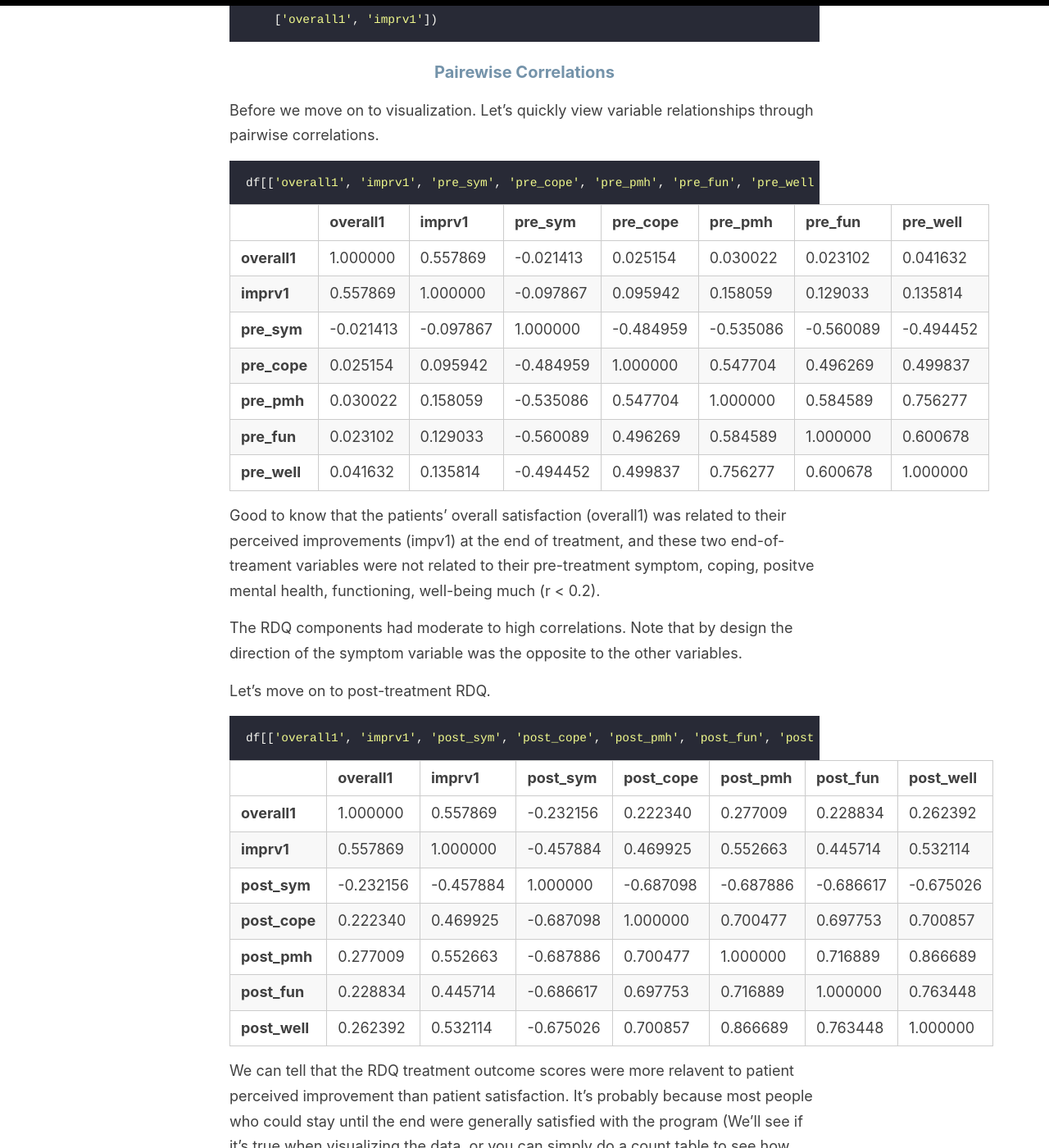
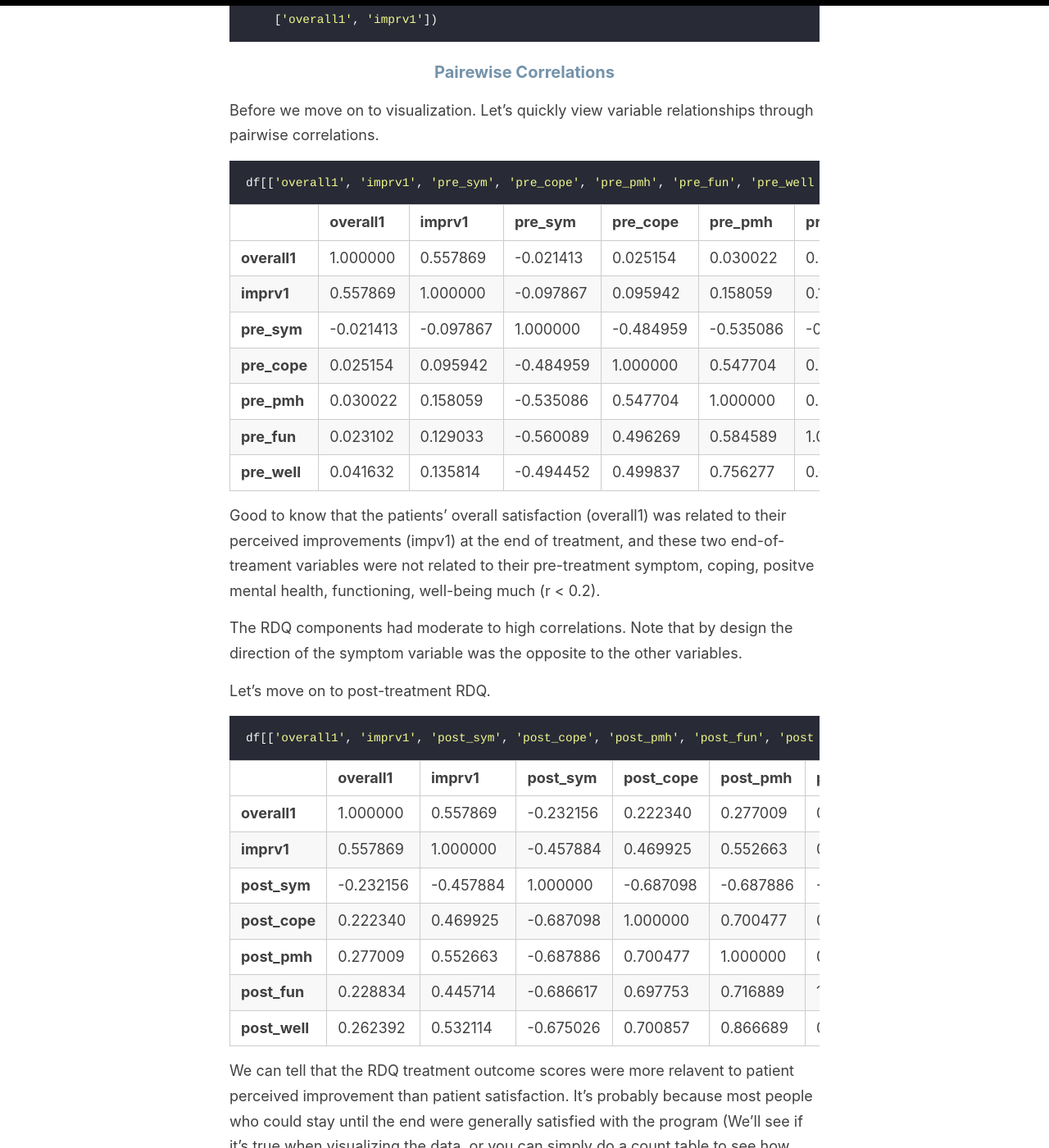
Before and after one commit to sin-ying-lin/sin-ying-lin.github.io, a Jekyll site: the page built from _posts/2022-08-02-PatientPerspectives.md, in a window 1280 px wide and 1400 px high, scrolled down 5767 px. Shown: the whole window at 82% size. Built offline with Jekyll 4.4.1, drawn with Linux system fonts in a browser that asks for light colours; some of the changed text lies outside the part shown.

Commit message:
Update style.css

```diff
--- a/assets/style.css
+++ b/assets/style.css
@@ -502,6 +502,7 @@
   letter-spacing: 2px;
 }
 
+
 .post_date {
   text-align: center;
   color: #939aa1;
@@ -951,6 +952,10 @@
   clear: both;
 }
 
+.table-wrapper {
+  overflow-x: scroll;
+}
+
 .cd-timeline-content h2 {
   color: #303e49;
 }
```
